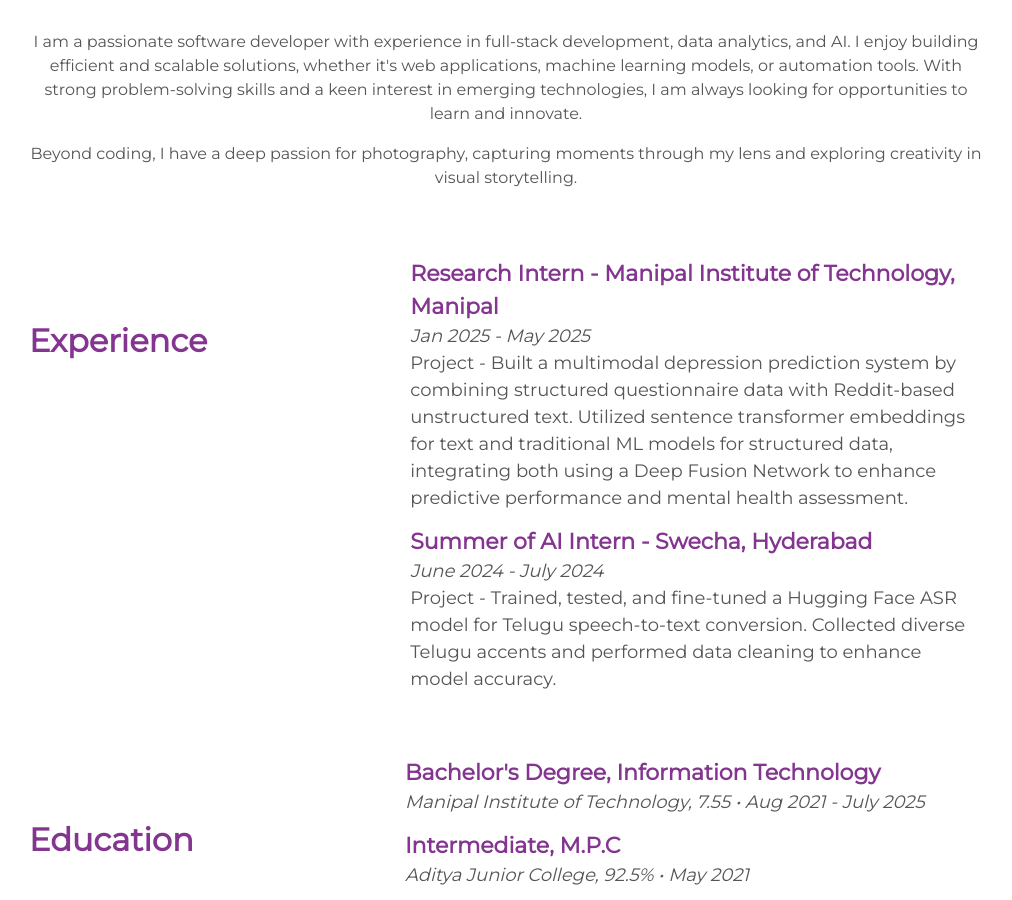
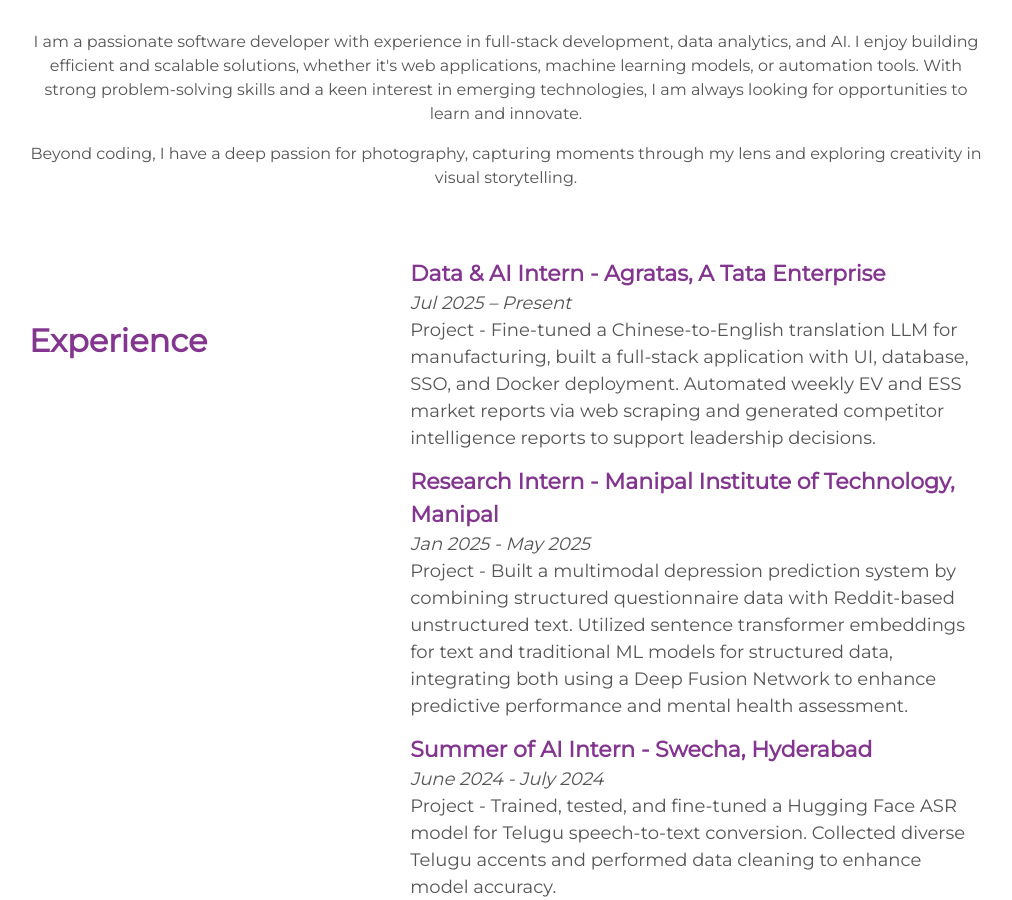
Before and after one commit to pvsp2003/pvsp2003.github.io, a Jekyll site: the page built from index.html, in a window 1280 px wide and 900 px high, scrolled down 1027 px. Shown: the whole window, without its empty margins (134-1146 px from the left). Built offline with Jekyll 4.4.1, drawn with Linux system fonts in a browser that asks for light colours; nearby versions of some CDN libraries.

Commit message:
Updated Experience

```diff
--- a/_includes/about.html
+++ b/_includes/about.html
@@ -70,6 +70,9 @@ th{
   <table>
     <tr>
       <th rowspan="4"><h2>Experience</h2></th>
+      <td><b>Data & AI Intern - Agratas, A Tata Enterprise</b><br><i>Jul 2025 – Present</i><br>Project - Fine-tuned a Chinese-to-English translation LLM for manufacturing, built a full-stack application with UI, database, SSO, and Docker deployment. Automated weekly EV and ESS market reports via web scraping and generated competitor intelligence reports to support leadership decisions.</td>
+    </tr>
+    <tr>
       <td><b>Research Intern - Manipal Institute of Technology, Manipal</b><br><i>Jan 2025 - May 2025</i><br>Project - Built a multimodal depression prediction system by combining structured questionnaire data with Reddit-based unstructured text. Utilized sentence transformer embeddings for text and traditional ML models for structured data, integrating both using a Deep Fusion Network to enhance predictive performance and mental health assessment.</td>
     </tr>
     <tr>
```
Also changed, not shown: 1 other file.
